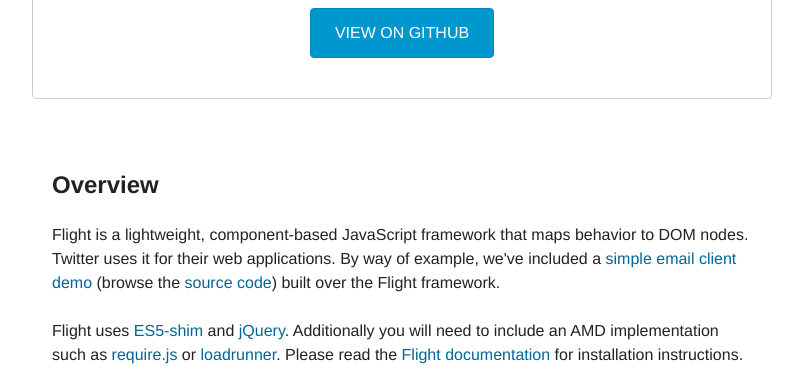
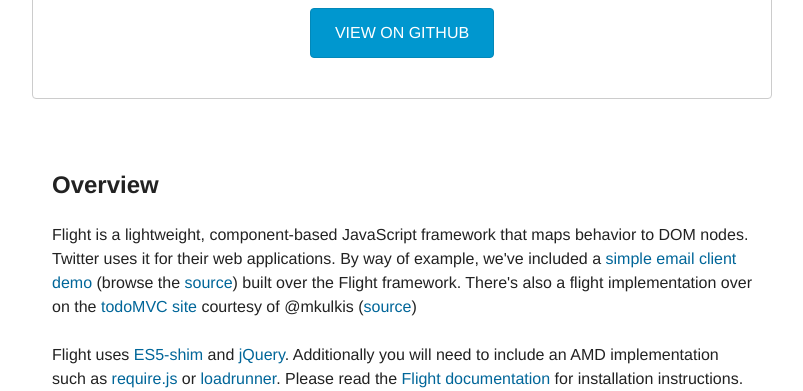
Before and after one commit to flightjs/flight, a plain HTML site: page index.html in a window 1280 px wide. Shown: the part 407-798 px from the top of the page, without its empty margins (238-1041 px from the left). Drawn offline with Linux system fonts and the light colour scheme.

Commit message:
reference TodoMVC implementationt

```diff
--- a/index.html
+++ b/index.html
@@ -24,7 +24,7 @@
 
       <div class="site-main" role="main">
         <h2>Overview</h2>
-        <p>Flight is a lightweight, component-based JavaScript framework that maps behavior to DOM nodes. Twitter uses it for their web applications. By way of example, we've included a <a href="http://twitter.github.com/flight/demo">simple email client demo</a> (browse the <a href="https://github.com/twitter/flight/blob/gh-pages/demo">source code</a>) built over the Flight framework.</p>
+        <p>Flight is a lightweight, component-based JavaScript framework that maps behavior to DOM nodes. Twitter uses it for their web applications. By way of example, we've included a <a href="http://twitter.github.com/flight/demo">simple email client demo</a> (browse the <a href="https://github.com/twitter/flight/blob/gh-pages/demo">source</a>) built over the Flight framework. There's also a flight implementation over on the <a href="http://todomvc.com/labs/dependency-examples/flight/">todoMVC site</a> courtesy of @mkulkis (<a href="https://github.com/addyosmani/todomvc/tree/gh-pages/labs/dependency-examples/flight">source</a>)</p>
         <p>Flight uses <a href="https://github.com/kriskowal/es5-shim">ES5-shim</a> and <a href="http://jquery.com">jQuery</a>. Additionally you will need to include an AMD implementation such as <a href="http://requirejs.org/">require.js</a> or <a href="https://github.com/danwrong/loadrunner">loadrunner</a>. Please read the <a href="https://github.com/twitter/flight/blob/master/README.md">Flight documentation</a> for installation instructions.</p>
 
 
```
